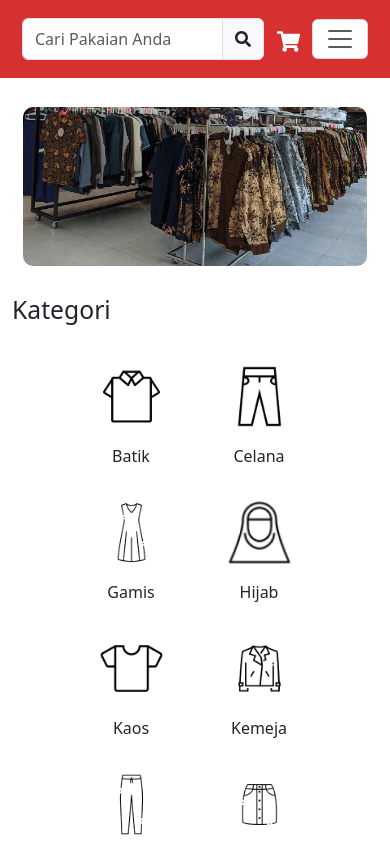
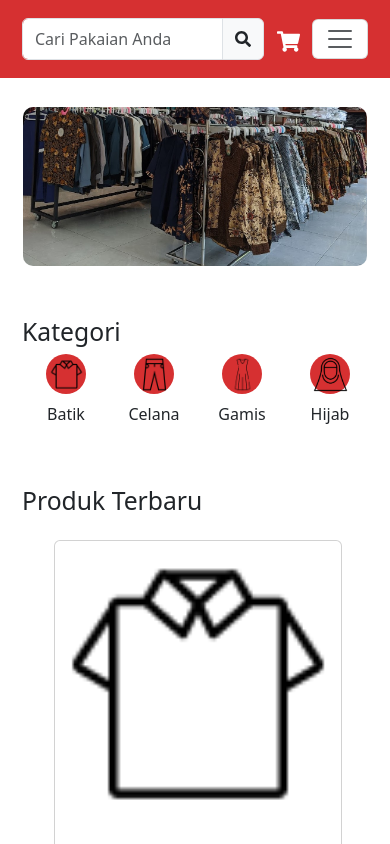
Before and after one commit to Rizqi30/salsa-convection-fe, a React (Vite) app: page / in a window 390 px wide. Shown: the top 844 px of the page. Built offline with nearby package versions, Linux system fonts and the light colour scheme.

Commit message:
add new components

```diff
--- a/src/components/ListCategory/Category.jsx
+++ b/src/components/ListCategory/Category.jsx
@@ -4,12 +4,7 @@ function Category(props) {
   return (
     <div style={{ textAlign: "center!important" }}>
       <div className="rounded-circle d-flex justify-content-center align-items-center mx-4 category-list">
-        <img
-          src={props.image}
-          alt="category"
-          className="category-img"
-          style={{ width: "65px" }}
-        />
+        <img src={props.image} alt="category" className="category-img" />
       </div>
       <div className="my-2" style={{ textAlign: "center" }}>
         <p>{props.keterangan}</p>
--- a/src/components/ListCategory/ListCategory.jsx
+++ b/src/components/ListCategory/ListCategory.jsx
@@ -9,6 +9,7 @@ import Kemeja from "../../assets/kemeja.png";
 import Pants from "../../assets/pants.png";
 import Skirt from "../../assets/skirt.png";
 import "./ListCategory.css";
+import { Container } from "react-bootstrap";
 
 function ListCategory() {
   const [category, setCategory] = useState([
@@ -55,9 +56,13 @@ function ListCategory() {
   ]);
 
   return (
-    <div className="container">
+    <Container
+      style={{
+        padding: 22,
+      }}
+    >
       <h2>Kategori</h2>
-      <div className="category-container d-flex p-3">
+      <div className="category-container d-flex md-p-3">
         {category.map((item) => (
           <Category
             key={item.id}
@@ -66,7 +71,7 @@ function ListCategory() {
           />
         ))}
       </div>
-    </div>
+    </Container>
   );
 }
 
--- a/src/components/ListCategory/listcategory.css
+++ b/src/components/ListCategory/listcategory.css
@@ -1,9 +1,32 @@
-@media (max-width: 768px) {
-  .category-container {
-    flex-wrap: wrap;
-    justify-content: center;
-  }
+.category-list {
+  width: 40px;
+  height: 40px;
+  background-color: rgb(214, 48, 49);
+}
 
+.category-list img {
+  width: 35px;
+}
+
+/* ListCategory.css */
+
+.category-container {
+  overflow-x: auto;
+  display: flex;
+  flex-wrap: nowrap;
+}
+
+.category-child > * {
+  flex: 0 0 auto;
+  margin-right: 10px; /* Jarak antara setiap kategori */
+}
+
+/* Optional: Menghilangkan overflow horizontal */
+.category-container::-webkit-scrollbar {
+  display: none; /* Sembunyikan scrollbar untuk browser berbasis Webkit (misalnya Chrome/Safari) */
+}
+
+@media (min-width: 768px) {
   .rounded-circle {
     margin: 8px;
   }
@@ -15,6 +38,10 @@
   .category-list {
     width: 80px;
     height: 80px;
-    background-color: "rgb(214, 48, 49)";
+    background-color: rgb(214, 48, 49);
+  }
+
+  .category-list img {
+    width: 65px;
   }
 }
--- a/src/components/New Product/ListNewProduct.jsx
+++ b/src/components/New Product/ListNewProduct.jsx
@@ -1,6 +1,7 @@
 import Batik from "../../assets/batik.png";
 import { useState } from "react";
 import NewProduct from "./NewProduct";
+import { Container } from "react-bootstrap";
 
 function ListNewProduct() {
   const [newProduct, setNewProduct] = useState([
@@ -49,7 +50,7 @@ function ListNewProduct() {
   ]);
 
   return (
-    <div className="container">
+    <Container style={{ padding: 22 }}>
       <h2>Produk Terbaru</h2>
       <div className="category-container d-flex p-3">
         {newProduct.map((item) => {
@@ -63,7 +64,7 @@ function ListNewProduct() {
           );
         })}
       </div>
-    </div>
+    </Container>
   );
 }
 
--- a/src/components/New Product/NewProduct.jsx
+++ b/src/components/New Product/NewProduct.jsx
@@ -5,7 +5,7 @@ import Card from "react-bootstrap/Card";
 function NewProduct(props) {
   return (
     <div>
-      <Card style={{ width: "18rem" }}>
+      <Card className="mx-3" style={{ width: "18rem" }}>
         <Card.Img variant="top" src={props.image} />
         <Card.Body>
           <Card.Title>{props.title}</Card.Title>
```
